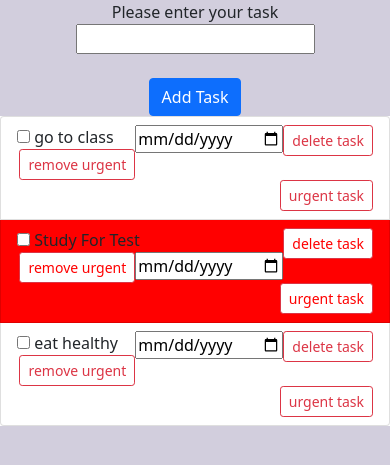
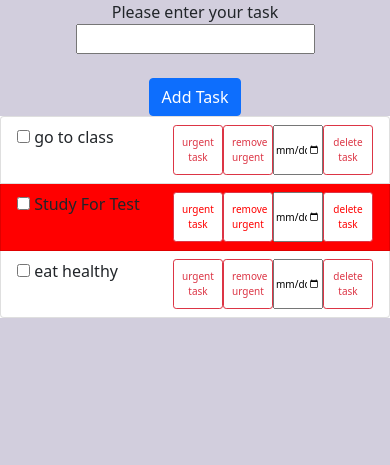
Before and after one commit to rafaelrubenstein/Todolistweb, a PHP site: page / in a window 390 px wide. Shown: the top 465 px of the page. Run offline with PHP 8.4, Linux system fonts and the light colour scheme.

Commit message:
Update styles.css

```diff
--- a/styles.css
+++ b/styles.css
@@ -48,13 +48,21 @@ background-color: rgba(31, 13, 87, 0.2);
 }
 @media screen and (max-width:800px) {
   .delete{
+    font-size: 10px;
+    height: 50px;
+    width: 50px;
     position: relative;
 
   }
   .date-field{
+    font-size: 10px;
+    height: 50px;
+    width: 50px;
    position: relative;;
   }
   .due-date{
+    height: 50px;
+    width: 50px;
     position: relative;
   }
 
```
